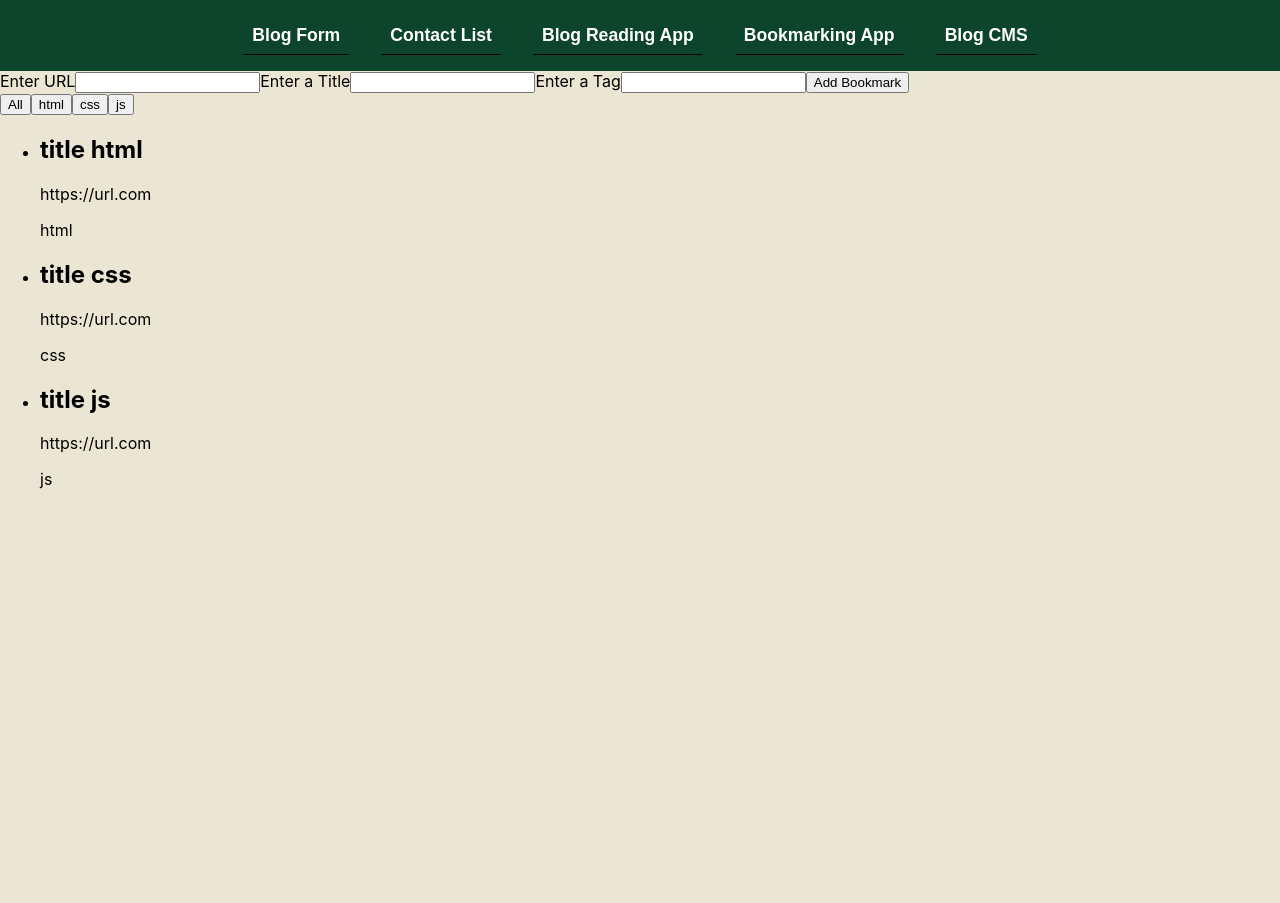
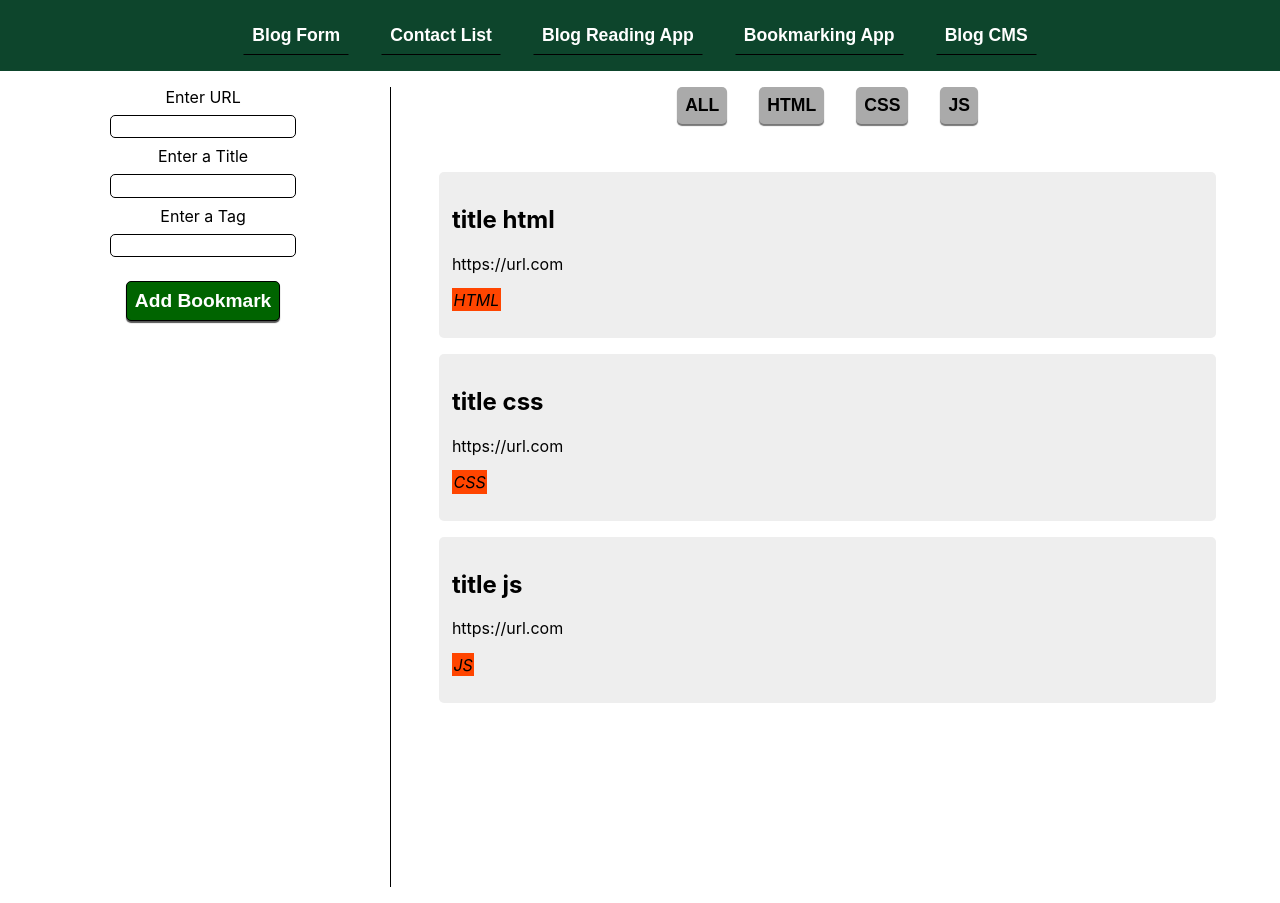
Before and after one commit to lshevick/react-exercises, a React (Create React App) app: page / in a window 1280 px wide. Both pictures are taken after a click on the button "Bookmarking App". Before the commit the page ends 800 px from the top, so only its background shows below. Built offline with nearby package versions, Linux system fonts and the light colour scheme.

Commit message:
adds css for bookmarking app

```diff
--- a/src/components/BookmarkingApp.js
+++ b/src/components/BookmarkingApp.js
@@ -1,7 +1,8 @@
-import Tags from './BookmarkingApp/Tags';
 import BookmarkList from './BookmarkingApp/BookmarkList';
 import BookmarkForm from './BookmarkingApp/BookmarkForm';
 import { useState, useEffect } from "react";
+
+import './BookmarkingApp/BookmarkingApp.css';
 
 const DATA = [
     { id: 1, title: 'title html', url: 'https://url.com', tag: 'html' },
@@ -28,13 +29,16 @@ const BookmarkingApp = () => {
 
 
 
-    return (<div className="bookmarking-app">
+    return (
+        <div className="bookmarking-app">
 
-        <BookmarkForm addBookmark={addBookmark} />
+            <BookmarkForm addBookmark={addBookmark} />
 
-        <BookmarkList bookmarks={bookmarks} />
+            <div className="bookmark-wrapper">
+            <BookmarkList bookmarks={bookmarks} />
+            </div>
 
-    </div>
+        </div>
     );
 }
 
--- a/src/components/BookmarkingApp/BookmarkList.js
+++ b/src/components/BookmarkingApp/BookmarkList.js
@@ -37,7 +37,7 @@ const BookmarkList = ({ bookmarks }) => {
             <div>
                 <h2>{bookmark.title}</h2>
                 <p>{bookmark.url}</p>
-                <p>{bookmark.tag}</p>
+                <p><span className="tag">{bookmark.tag}</span></p>
             </div>
         </li>
     ));
--- /dev/null
+++ b/src/components/BookmarkingApp/BookmarkingApp.css
@@ -0,0 +1,99 @@
+.bookmarking-app {
+    height: 100vh;
+    background-color: #fff;
+    padding: 1rem;
+    display: flex;
+    flex-direction: row;
+    justify-content: space-around;
+}
+
+.url-form {
+    display: flex;
+    flex-direction: column;
+    width: 30%;
+    align-items: center;
+    border-right: 1px solid black;
+}
+
+.url-form input {
+    padding: 0.2rem;
+    margin: 0.5rem;
+    border: 1px solid black;
+    border-radius: 5px;
+}
+
+.url-form button {
+    margin: 1rem;
+    padding: 0.5rem;
+    font-size: 1.2rem;
+    font-weight: bolder;
+    border: 1px solid black;
+    background-color: darkgreen;
+    color: white;
+    border-radius: 5px;
+    box-shadow: 0px 2px 1px #555;
+}
+
+.url-form button:hover {
+    background-color: rgb(0, 83, 0);
+    cursor: pointer;
+}
+
+.url-form button:active {
+    transform: translateY(1px);
+    box-shadow: none;
+}
+
+.bookmark-wrapper {
+    width: 70%;
+    display: flex;
+    flex-direction: column;
+}
+
+.filter-buttons {
+    text-align: center;
+}
+
+.filter-buttons button {
+    font-size: 1.1rem;
+    font-weight: bolder;
+    text-transform: uppercase;
+    text-align: center;
+    font-size: 1.1rem;
+    margin: 0 1rem;
+    padding: 0.5rem;
+    border: none;
+    background-color: #aaa;
+    border-radius: 5px;
+    cursor: pointer;
+    box-shadow: 0px 2px 1px #777;
+}
+
+.filter-buttons button:hover {
+    background-color: #999;
+}
+
+.filter-buttons button:active {
+    transform: translateY(1px);
+    box-shadow: none;
+}
+
+.bookmarks {
+    list-style: none;
+    margin: 1rem;
+    padding: 1rem;
+}
+
+.bookmarks li {
+    background-color: #eee;
+    padding: 0.8rem;
+    margin: 1rem;
+    border-radius: 5px;
+}
+
+.tag {
+    text-transform: uppercase;
+    padding: 0.1rem;
+    font-style: italic;
+    background-color: orangered;
+}
```
Also changed, not shown: src/components/BookmarkingApp/BookmarkForm.js (+11 -9 lines).
